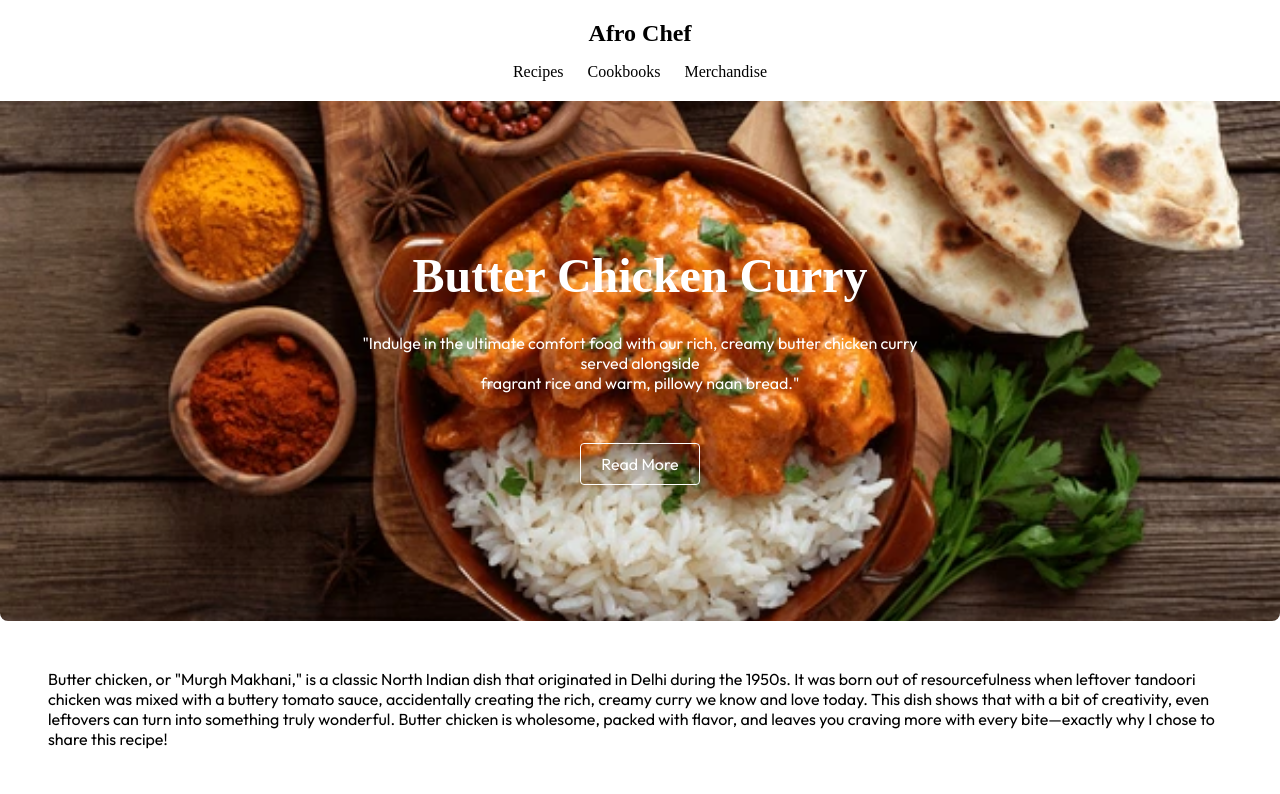
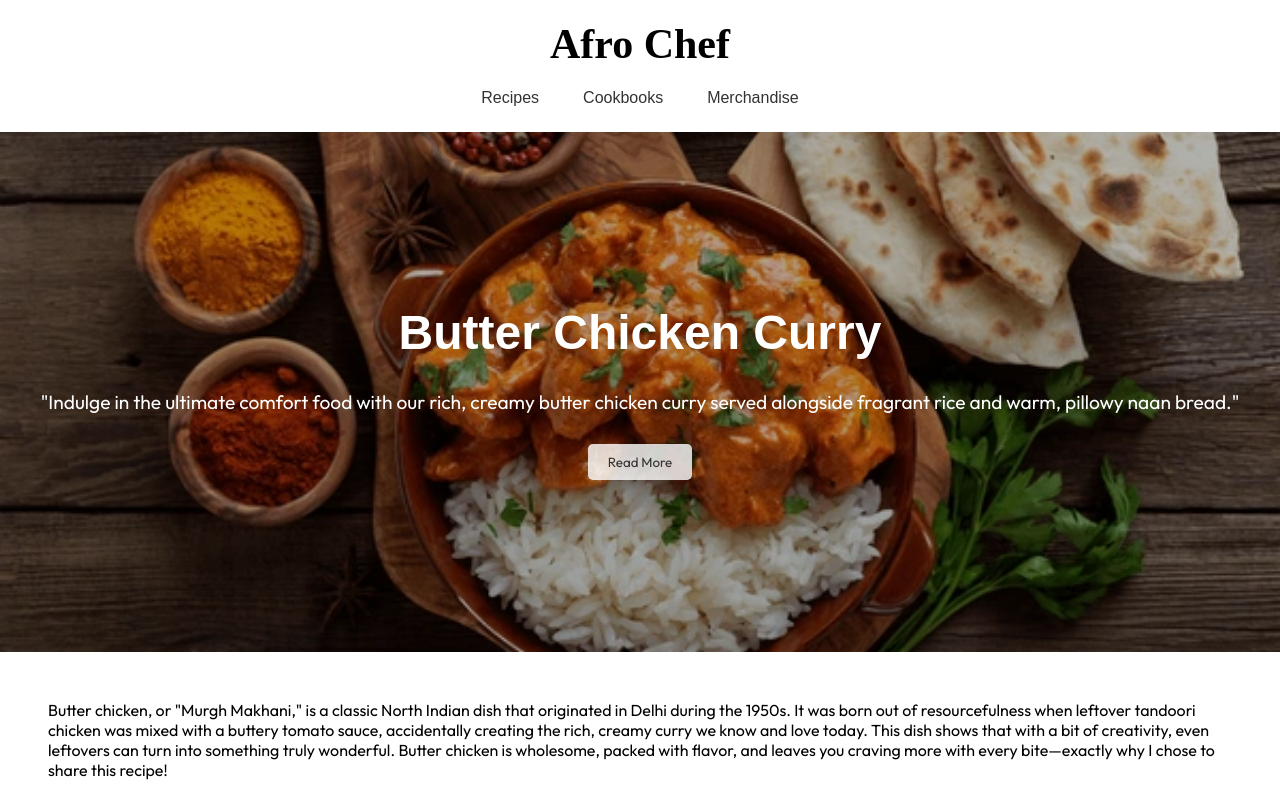
Before and after one commit to LondaKhanyile/Recipe-Page, a plain HTML site: page index.html in a window 1280 px wide. Shown: the top 794 px of the page. Drawn offline with Linux system fonts and the light colour scheme; a web font is replaced by a local one.

Commit message:
Styling fixes and updates

```diff
--- a/index.html
+++ b/index.html
@@ -5,15 +5,11 @@
   <meta name="viewport" content="width=device-width, initial-scale=1.0">
   <link rel="stylesheet" href="styles.css">
   <link rel="preconnect" href="https://fonts.googleapis.com">
-<link rel="preconnect" href="https://fonts.gstatic.com" crossorigin>
-<link href="https://fonts.googleapis.com/css2?family=Matemasie&display=swap" rel="stylesheet">
-<link rel="preconnect" href="https://fonts.googleapis.com">
-<link rel="preconnect" href="https://fonts.gstatic.com" crossorigin>
-<link href="https://fonts.googleapis.com/css2?family=Edu+VIC+WA+NT+Beginner:wght@400..700&display=swap" rel="stylesheet">
-<link rel="preconnect" href="https://fonts.googleapis.com">
-<link rel="preconnect" href="https://fonts.gstatic.com" crossorigin>
-<link href="https://fonts.googleapis.com/css2?family=Outfit:wght@100..900&display=swap" rel="stylesheet">
-<title>Butter Chicken</title>
+  <link rel="preconnect" href="https://fonts.gstatic.com" crossorigin>
+  <link href="https://fonts.googleapis.com/css2?family=Matemasie&display=swap" rel="stylesheet">
+  <link href="https://fonts.googleapis.com/css2?family=Edu+VIC+WA+NT+Beginner:wght@400..700&display=swap" rel="stylesheet">
+  <link href="https://fonts.googleapis.com/css2?family=Outfit:wght@100..900&display=swap" rel="stylesheet">
+  <title>Butter Chicken</title>
 </head>
 <body>
   <header class="site-header">
@@ -29,21 +25,18 @@
     </nav>
   </header>
 
-
   <section id="hero-section" class="hero">
     <div class="hero-content">
       <h2 class="hero-heading">Butter Chicken Curry</h2>
-      <p id="hero-text" class="hero-description">"Indulge in the ultimate comfort food with our rich, creamy butter chicken curry <br> served alongside <br>fragrant rice and warm, pillowy naan bread."</p>
+      <p id="hero-text" class="hero-description">"Indulge in the ultimate comfort food with our rich, creamy butter chicken curry served alongside fragrant rice and warm, pillowy naan bread."</p>
       <button class="hero-btn hero-btn-scroll" onclick="document.getElementById('recipe-intro').scrollIntoView({ behavior: 'smooth' });">Read More</button>
     </div>
   </section>
-
 
   <section id="recipe-section" class="recipe">
     <div id="recipe-intro" class="recipe-intro">
       <p>Butter chicken, or "Murgh Makhani," is a classic North Indian dish that originated in Delhi during the 1950s. It was born out of resourcefulness when leftover tandoori chicken was mixed with a buttery tomato sauce, accidentally creating the rich, creamy curry we know and love today. This dish shows that with a bit of creativity, even leftovers can turn into something truly wonderful. Butter chicken is wholesome, packed with flavor, and leaves you craving more with every bite—exactly why I chose to share this recipe!</p>
     </div>
-
 
     <h3 class="section-title">How to make it:</h3>
 
@@ -143,7 +136,7 @@
 
     <section id="final-assembly" class="final-assembly">
       <h3 class="section-title">Final Assembly:</h3>
-      <p>Serve the butter chicken hot, garnished with fresh coriander leaves. <br> Pair it with a side of fluffy basmati rice and warm, buttery naan bread for a truly comforting and flavorful feast.</p>
+      <p>Serve the butter chicken hot, garnished with fresh coriander leaves. Pair it with a side of fluffy basmati rice and warm, buttery naan bread for a truly comforting and flavorful feast.</p>
     </section>
 
     <hr class="section-divider">
--- a/styles.css
+++ b/styles.css
@@ -19,6 +19,7 @@
   flex-direction: column;
   align-items: center; /* Center the logo text */
   font-family: 'Matemasie';
+  font-size: 28px;
 }
 
 .nav-links {
@@ -33,49 +34,76 @@
 
 .nav-item {
   text-decoration: none;
-  color: black;
-  font-family: 'Edu VIC WA NT Beginner';
+  color: #333;
+  font-family: 'Edu VIC WA NT Beginner', sans-serif;
+  padding: 5px 10px;
+  border-radius: 5px;
+  transition: background-color 0.3s ease;
+}
+
+.nav-item:hover {
+  background-color: #e9ecef;
 }
 
 .hero-content {
   position: relative;
-  background-image: url(BCC\ Hero.png);
+  background-image: url('BCC Hero.png');
   background-size: cover;
   background-position: center;
-  background-attachment: fixed;
   height: 65vh;
   display: flex;
+  flex-direction: column;
+  justify-content: center;
   align-items: center;
-  justify-content: center;
   text-align: center;
   color: #fff;
-  flex-direction: column;
-  border-radius: 0px 0px 8px 8px;
+  padding: 0 20px;
+  z-index: 1;
+}
+
+.hero-content::before {
+  content: "";
+  position: absolute;
+  top: 0;
+  left: 0;
+  width: 100%;
+  height: 100%;
+  background-color: rgba(0, 0, 0, 0.300); /* Adjust the opacity for the darkness */
+  z-index: -1; /* Ensure the overlay is behind the content */
 }
 
 .hero-heading {
-  font-family: 'Edu VIC WA NT Beginner';
+  font-family: 'Edu VIC WA NT Beginner', sans-serif;
   font-size: 3rem;
-  margin: 10px;
+  margin-bottom: 10px;
+  z-index: 2; /* Bring the content in front of the overlay */
 }
 
 .hero-description {
-  font-family: 'Outfit';
+  font-family: 'Outfit', sans-serif;
   margin-top: 20px;
+  font-size: 1.2rem;
+  z-index: 2; /* Bring the content in front of the overlay */
 }
 
 .hero-btn {
-  position: relative;
-  margin-top: 50px;
+  margin-top: 30px;
   padding: 10px 20px;
-  border: solid 1px;
-  border-radius: 4px;
-  color: #fff;
-  background-color: #ffffff00;
-  font-size: 16px;
+  color: #333;
+  background-color: rgba(255, 255, 255, 0.8);
+  border: none;
+  border-radius: 5px;
   cursor: pointer;
-  font-family: 'Outfit';
+  font-family: 'Outfit', sans-serif;
+  transition: background-color 0.3s ease, transform 0.3s ease;
+  z-index: 2; /* Bring the content in front of the overlay */
 }
+
+.hero-btn:hover {
+  background-color: #ffffff;
+  transform: scale(1.05);
+}
+
 
 p {
   font-family: 'Outfit';
@@ -144,15 +172,20 @@ ol li {
 }
 
 .footer-link {
-  justify-content: center;
-  align-items: center;
-  gap: 1.5rem;
-  font-family: 'Outfit';
-  display: flex;
-  color: black;
-  margin-bottom: 10px;
+  font-family: 'Outfit', sans-serif;
+  color: #333;
+  margin: 0 10px;
+  text-decoration: none;
+  transition: color 0.3s ease;
+}
+
+.footer-link:hover {
+  color: #007bff;
 }
 
 .site-footer {
+  padding: 20px;
+  background-color: #f8f9fa;
+  text-align: center;
   margin-bottom: 20px;
 }
```
